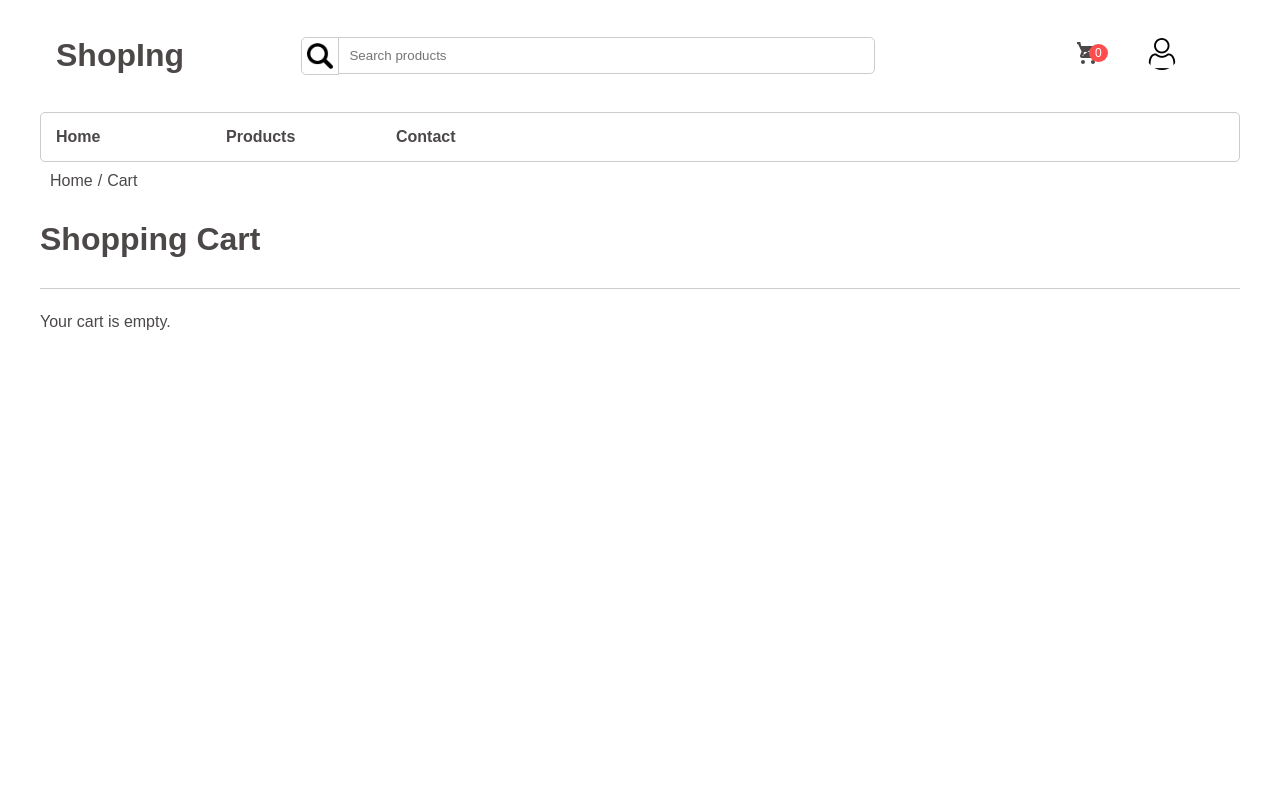
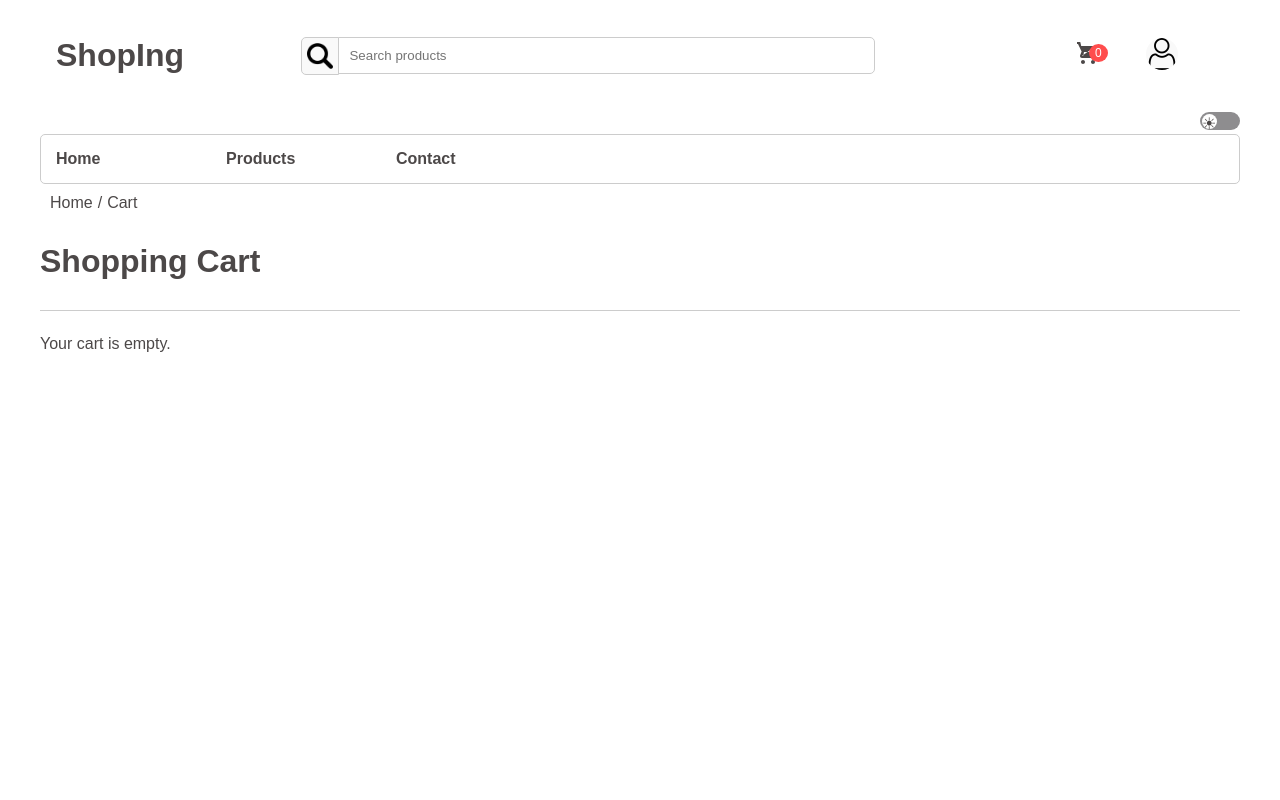
Before and after one commit to keerthivijay/shopping-cart, a React (Vite) app: page /cart in a window 1280 px wide. Shown: the top 800 px of the page. Built offline with nearby package versions, Linux system fonts and the light colour scheme.

Commit message:
Added Theme change using Context API

```diff
--- a/src/components/Header.jsx
+++ b/src/components/Header.jsx
@@ -3,6 +3,7 @@ import { useSelector } from 'react-redux';
 import SearchBox from './SearchBox';
 import DropdownMenu from './DropdownMenu';
 import Menu from './Menu';
+import ToggleTheme from './ToggleTheme';
 
 const Header = () => {
 
@@ -30,6 +31,7 @@ const Header = () => {
                     </span>
                 </div>
             </div>
+            <ToggleTheme/>
             <Menu/>
         </div>
     );
--- /dev/null
+++ b/src/components/ThemeContext.jsx
@@ -0,0 +1,27 @@
+import { createContext, useContext, useEffect, useState } from "react";
+
+const ThemeContext = createContext();
+
+const ThemeProvider = ({ children }) => {
+
+    const [theme, setTheme] = useState('default');
+    // document.documentElement.className = theme;
+
+    const toggleTheme = () => {
+        console.log('change theme');
+        setTheme((prev) => (prev === 'dark') ? 'default' : 'dark');
+    }
+
+    useEffect(() => {
+        document.documentElement.className = theme;
+    },[theme])
+
+    return (
+        <ThemeContext value={{ theme, toggleTheme }}>
+            {children}
+        </ThemeContext>
+    )
+}
+
+export default ThemeProvider;
+export { ThemeContext, ThemeProvider };
--- /dev/null
+++ b/src/components/ToggleTheme.jsx
@@ -0,0 +1,18 @@
+import { useContext } from "react";
+import { ThemeContext } from "./ThemeContext";
+
+const ToggleTheme = () => {
+
+    const { theme, toggleTheme } = useContext(ThemeContext);
+
+    return (
+        <div className="theme-selection">
+            <span>
+                <input type="checkbox" id="change-theme" className="change-theme" onClick={toggleTheme} />
+                <label htmlFor="change-theme" className="change-theme-label"></label>
+            </span>
+        </div>
+    );
+}
+
+export default ToggleTheme;
--- a/src/index.css
+++ b/src/index.css
@@ -6,13 +6,22 @@
   --primary: #4c4848;
   --secondary: #fff;
   --border: #ccc;
-  ---background: #f9f9f9;
+  --background: #ffff;
+  ---background-icon: #f9f9f9;
   ---background-hover: #f0eded;
   ---background-header: #b0b0b0;
   --social-bg: #e0e0e0;
   --failure: #ff4d4d;
   --success: #4CAF50;
   box-sizing: border-box;
+}
+
+:root.dark {
+  --background: #060101;
+  --primary: #f3efef;
+  --secondary: #0c0101;
+  ---background-hover: #a4a2a2;
+  ---background-header: #4d4949;
 }
 
 body {
@@ -28,7 +37,7 @@ body {
   flex-direction: column;
   position: sticky;
   top: 0;
-  background: white;
+  background: var(--background);
   z-index: 1;
 }
 
@@ -117,6 +126,47 @@ body {
   border: none;
   transform: scale(1.1);
 }
+/* Theme swich Starts*/
+.theme-selection {
+  display: flex;
+  flex-direction: row-reverse;
+}
+.change-theme {
+  display: none;
+}
+.change-theme-label {
+  display: inline-block;
+  width: 40px;
+  height: 18px;
+  background-color: #8e8d8f;
+  border-radius: 10px;
+  position: relative;
+}
+
+.change-theme-label::before {
+  content: "\2600";
+  background-color: #fff;
+  width: 15px;
+  height: 15px;
+  border-radius: 50%;
+  position: absolute;
+  top: 2px;
+  left: 2px;
+}
+
+.change-theme:checked + .change-theme-label::before {
+  content: "\263E";
+  background-color: #000;
+  width: 15px;
+  height: 15px;
+  border-radius: 50%;
+  position: absolute;
+  top: 2px;
+  left: 24px;
+  transition: background-color 0.3s ease;
+}
+
+/* Theme switch ends */
 
 .products-container {
   /* display: flex;
@@ -360,6 +410,7 @@ input[type="range"]::-webkit-slider-thumb {
   height: 32px;
   border-radius: 50%;
   cursor: pointer;
+  background-color: var(---background-icon);
 }
 
 .user-menu {
@@ -680,7 +731,7 @@ input[type="range"]::-webkit-slider-thumb {
     height: 38px;
     top: 0%;
     left: 13%;
-    /* background: var(---background-header); */
+    background: var(---background-icon);
     border: 1px solid var(--border);
     padding: 0px;
     align-items: center;
@@ -721,7 +772,8 @@ input[type="range"]::-webkit-slider-thumb {
   display: block;
   position: absolute;
   border: 1px solid var(--border);
-  background-color: var(---background);
+  background-color: var(---background-icon);
+  color: var(--secondary);
   padding: 5px;
   margin: 0;
   width: 65%;
@@ -965,6 +1017,7 @@ fieldset {
   .rdt_headRow  {
     font-weight: bold;
     background-color: var(---background-header);
+    color: var(--primary);
   }
   .rdt_row:hover {
     background-color: var(---background-hover);
@@ -1056,7 +1109,7 @@ fieldset {
   height: 25px;
   font-size: 18px;
   cursor: pointer;
-  background-color: var(---background);
+  background-color: var(---background-icon);
   border: 1px solid var(--border);
   border-radius: 50%;
   display: flex;
@@ -1172,7 +1225,7 @@ fieldset {
   }
 
   .product {
-    width: 100%;
+    width: 47%;
     margin: 0 auto;
   }
 
--- a/src/main.jsx
+++ b/src/main.jsx
@@ -3,15 +3,16 @@ import { createRoot } from 'react-dom/client'
 import { BrowserRouter } from 'react-router-dom'
 import {Provider} from 'react-redux'
 import {store} from './store/Store.jsx'
+import { ThemeContext, ThemeProvider } from './components/ThemeContext.jsx'
 import './index.css'
 import App from './App.jsx'
 
 createRoot(document.getElementById('root')).render(
   <Provider store={store}>
     <BrowserRouter>
-      <StrictMode>
-        <App />
-      </StrictMode>
+      <ThemeProvider>
+          <App />
+      </ThemeProvider>
     </BrowserRouter>
   </Provider>
 )
```
